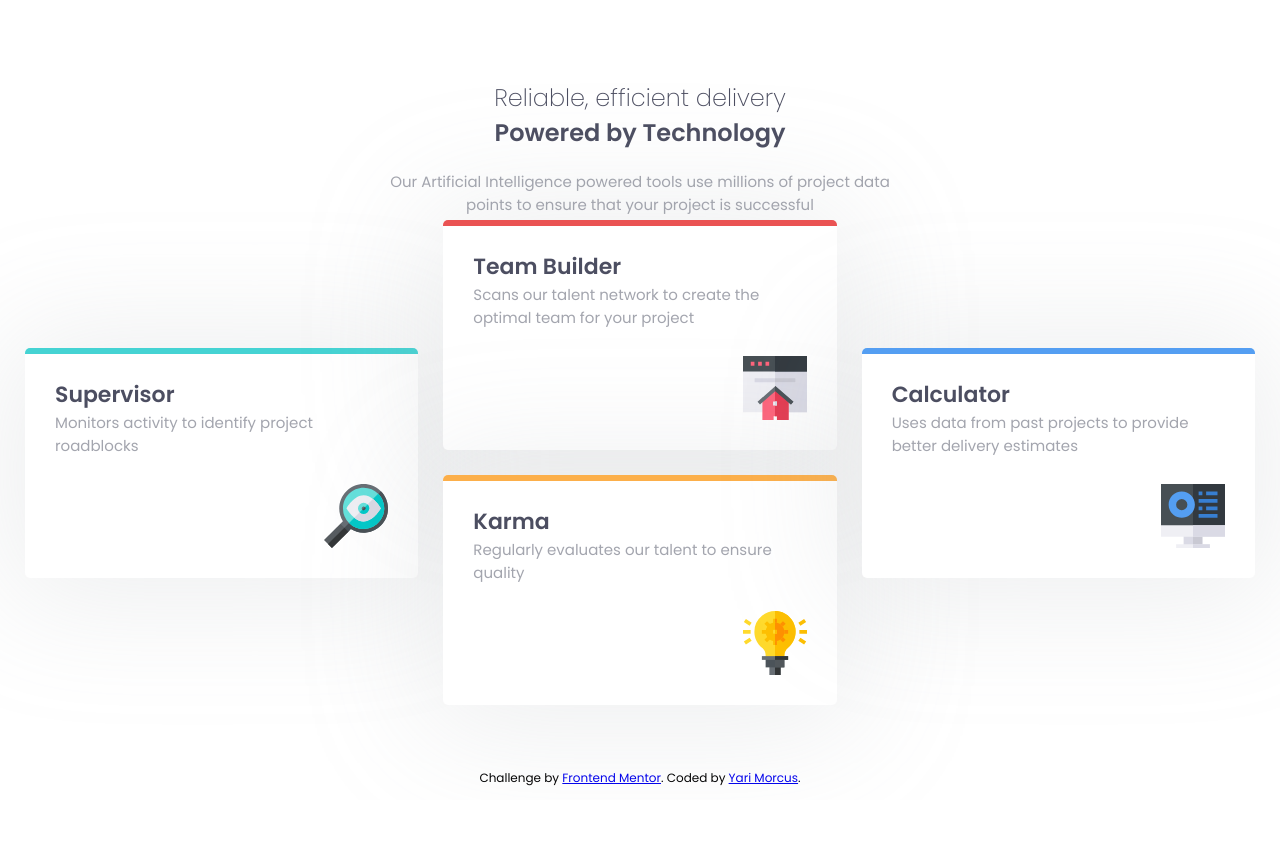
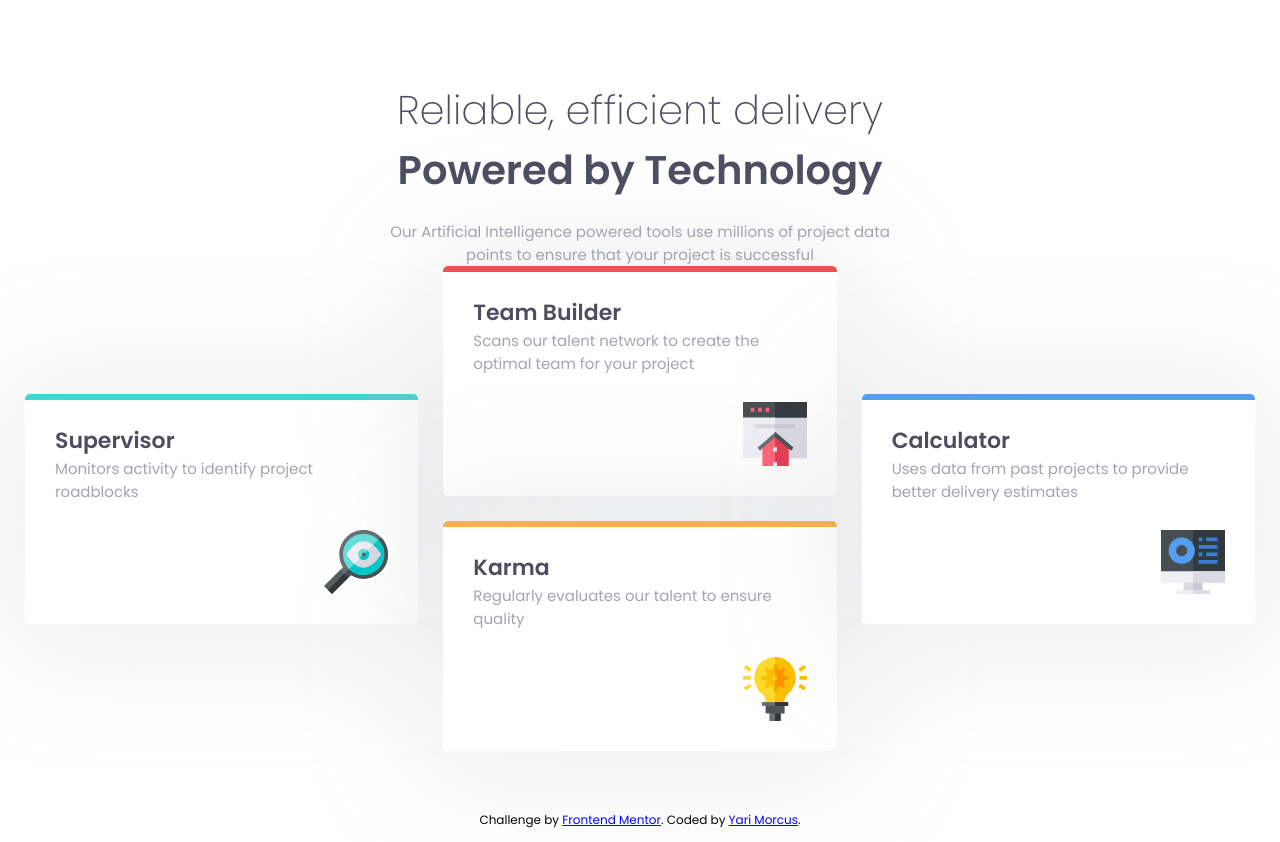
Before and after one commit to YariMorcus/four-card-feature-section, a website: page index.html in a window 1280 px wide. Before the commit the page ends 800 px from the top, so only its background shows below. Drawn offline with nearby package versions, Linux system fonts and the light colour scheme; files that its build step writes are made by us from their sources; files whose address does not match are found by name.

Commit message:
Increase font size larger screens

```diff
--- a/scss/layouts/_header.scss
+++ b/scss/layouts/_header.scss
@@ -23,6 +23,10 @@
     &__subtitle {
         font: 2.4rem 'Poppins', sans-serif;
         color: v.$very-dark-blue;
+
+        @include m.breakpoint-md() {
+            font: 4rem 'Poppins', sans-serif;
+        }
     }
 
     &__h1 {
```
